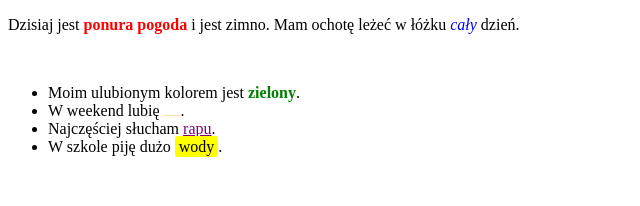
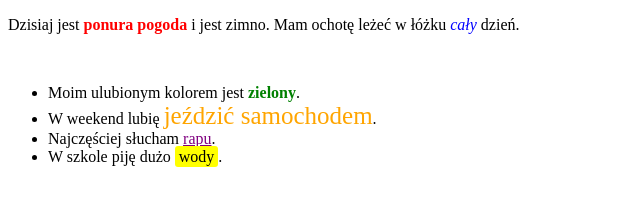
Before and after one commit to Antek400/Span, a plain HTML site: page index.html in a window 1280 px wide. Shown: the whole page, without its empty margins (0-640 px from the left). Drawn offline with Linux system fonts and the light colour scheme.

Commit message:
Update index.html

```diff
--- a/index.html
+++ b/index.html
@@ -19,7 +19,7 @@
     }
     .pomaranczowy {
       color: orange;
-      font-size: 2px;
+      font-size: 25px;
     }
     .podkreslony {
       text-decoration: underline;
```
